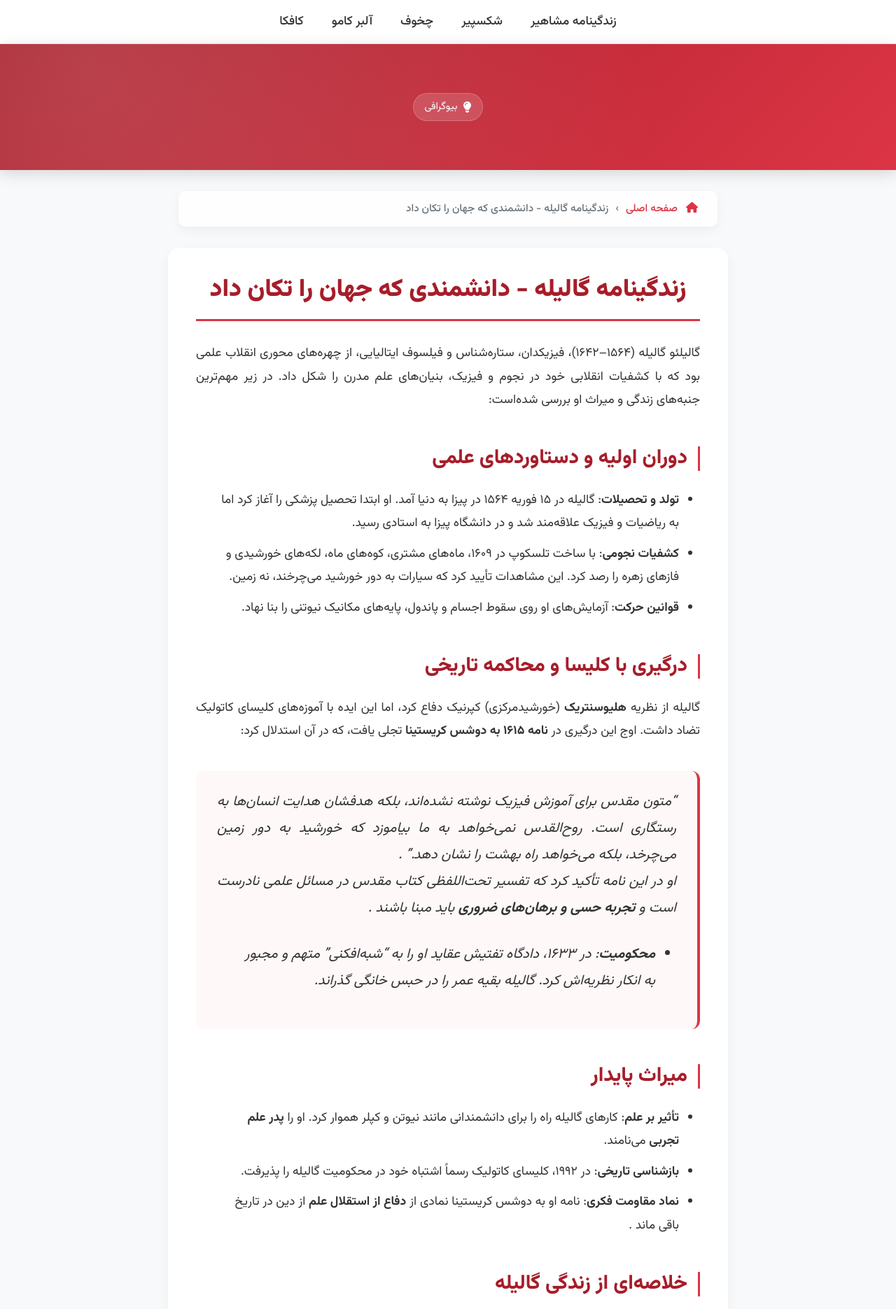
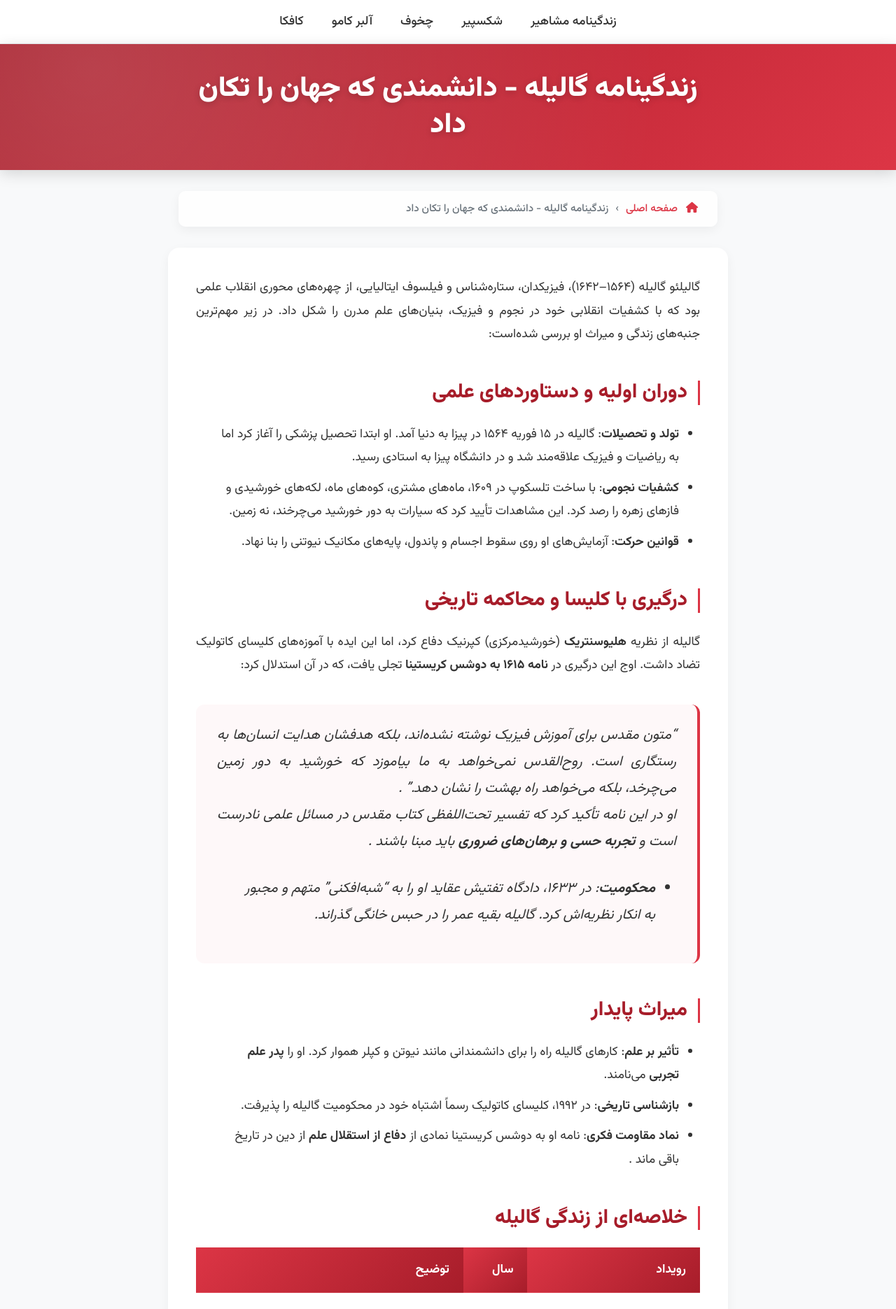
Before and after one commit to darkblog/darkblog.github.io, a Jekyll site: the page built from _posts/2025-7-5-68.md, in a window 1280 px wide. Shown: the top 1871 px of the page at 70% size. Built offline with Jekyll 4.4.1, drawn with Linux system fonts in a browser that asks for light colours.

Commit message:
Update post.html

```diff
--- a/_layouts/post.html
+++ b/_layouts/post.html
@@ -178,20 +178,13 @@
             padding: 0 20px;
         }
 
-        .hero-badge {
-            display: inline-flex;
-            align-items: center;
-            background: rgba(255, 255, 255, 0.15);
-            backdrop-filter: blur(5px);
-            border: 1px solid rgba(255, 255, 255, 0.2);
-            border-radius: 30px;
-            padding: 6px 16px;
-            font-size: 0.9rem;
-        }
-
-        .hero-badge i {
-            margin-left: 8px;
-            font-size: 1rem;
+        .post-title {
+            font-size: 2.5rem;
+            font-weight: 900;
+            margin: 10px 0;
+            text-shadow: 0 2px 10px rgba(0, 0, 0, 0.2);
+            color: white;
+            line-height: 1.3;
         }
 
         .breadcrumb-container {
@@ -297,16 +290,6 @@
             color: rgba(220, 53, 69, 0.1);
             font-family: Georgia, serif;
             line-height: 1;
-        }
-
-        .post-content h1 {
-            font-weight: 900;
-            font-size: 2.2rem;
-            margin-bottom: 1.8rem;
-            color: var(--primary-dark);
-            text-align: center;
-            border-bottom: 3px solid var(--primary-color);
-            padding-bottom: 20px;
         }
 
         .post-content h2 {
@@ -486,9 +469,8 @@
                 padding: 30px;
             }
 
-            .post-content h1 {
-                font-size: 1.8rem;
-                padding-bottom: 15px;
+            .post-title {
+                font-size: 2rem;
             }
 
             .post-content h2 {
@@ -532,9 +514,8 @@
                 font-size: 1rem;
             }
 
-            .post-content h1 {
-                font-size: 1.5rem;
-                padding-bottom: 10px;
+            .post-title {
+                font-size: 1.7rem;
             }
 
             .post-content blockquote {
@@ -567,6 +548,10 @@
                 font-size: 0.85rem;
             }
 
+            .post-title {
+                font-size: 1.5rem;
+            }
+
             .back-to-home {
                 padding: 10px 25px;
                 font-size: 0.95rem;
@@ -587,10 +572,7 @@
 
     <header class="post-header" role="banner" itemscope itemtype="https://schema.org/WPHeader">
         <div class="header-content">
-            <div class="hero-badge">
-                <i class="fas fa-lightbulb"></i>
-                <span>بیوگرافی</span>
-            </div>
+            <h1 class="post-title" itemprop="headline">{{ page.title }}</h1>
         </div>
     </header>
 
@@ -620,8 +602,6 @@
     <main class="container" role="main">
         <article class="post-container" itemscope itemtype="https://schema.org/Article">
             <div class="post-content" itemprop="articleBody">
-                <h1 itemprop="headline">{{ page.title }}</h1>
-
                 {{ content }}
 
                 {% if page.quote %}
```
